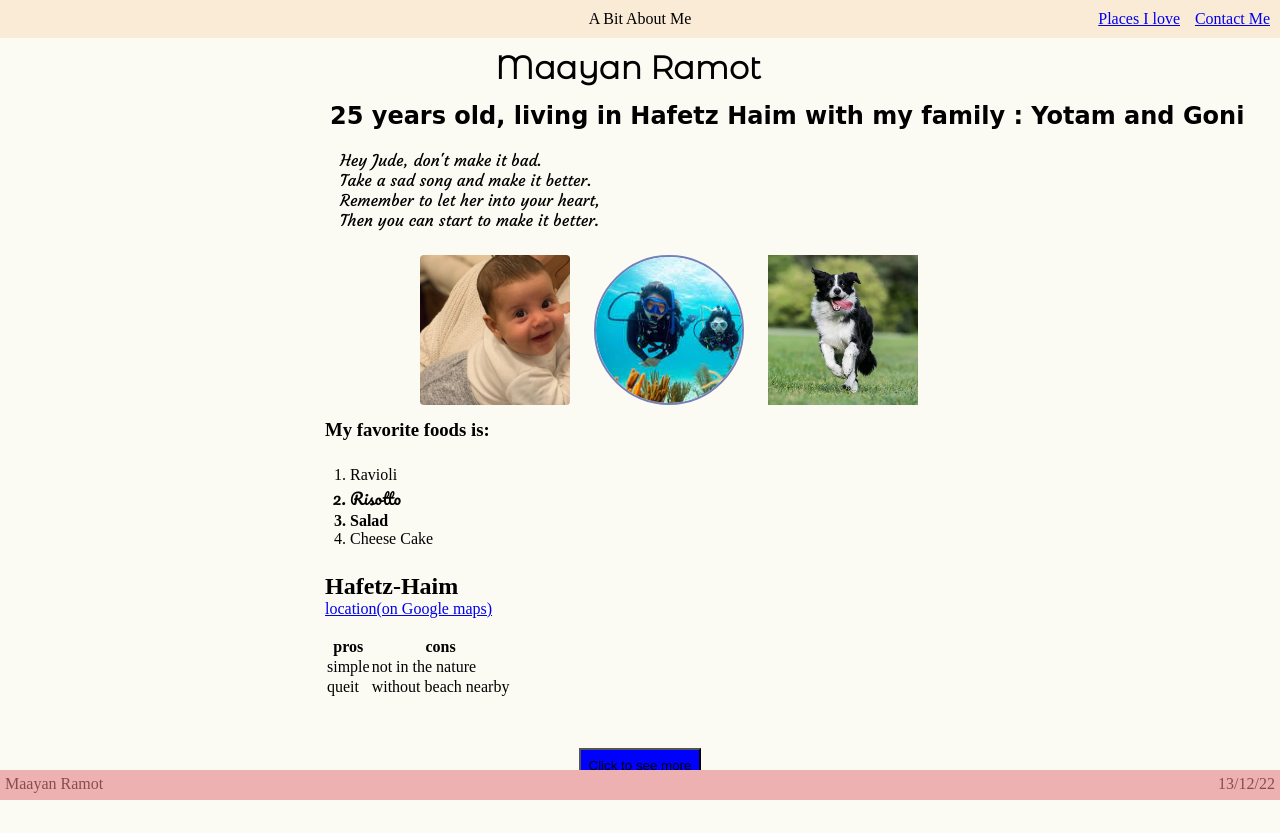
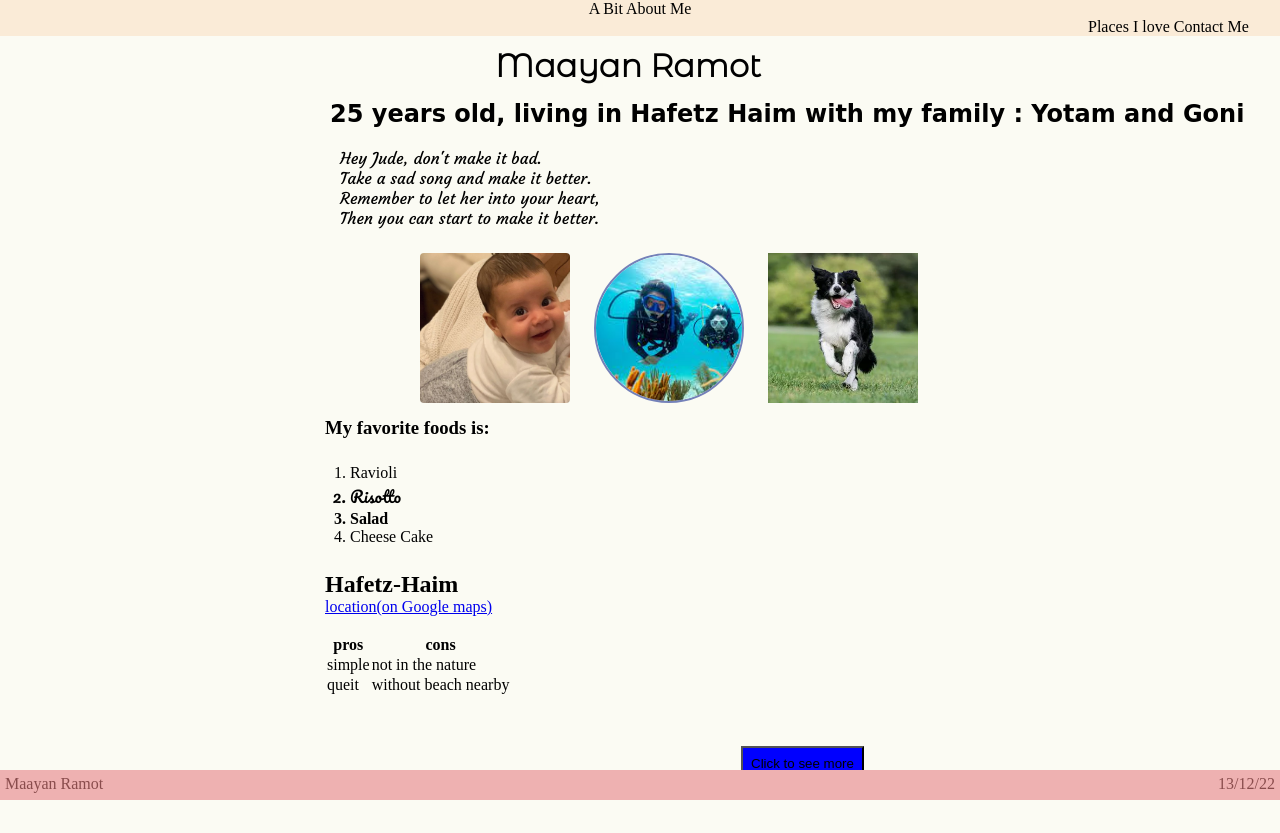
Before and after one commit to maayanramot/EX4, a plain HTML site: page index.html in a window 1280 px wide. Drawn offline with Linux system fonts and the light colour scheme; a web font is replaced by a local one.

Commit message:
new commit

```diff
--- a/index.html
+++ b/index.html
@@ -11,9 +11,10 @@
         <link rel="preconnect" href="https://fonts.googleapis.com"><link rel="preconnect" href="https://fonts.gstatic.com" crossorigin><link href="https://fonts.googleapis.com/css2?family=Courgette&family=La+Belle+Aurore&family=Montserrat+Alternates:wght@300&display=swap" rel="stylesheet">
 </head>
 <body>
-    <header>A Bit About Me
-        <a href="url">Places I love</a>
-        <a href="url">Contact Me</a>
+    <header>
+        <div id="aBitAboutMe">A Bit About Me</div>
+        <div id="placesILove" onclick="handleClick()">Places I love</div>
+        <div id="contactMe" onclick="handleClick2()">Contact Me</div>
     </header>
     <div class="page">
         <h1 class="titleName">Maayan Ramot</h1>
@@ -53,11 +54,12 @@
                 </tr>
             </table>
         </section>
+        <button class="button">Click to see more</button>
     </div>
+    <script src="/EX4/main.js"></script>
     <footer>
         <p>Maayan Ramot</p>
         <p>13/12/22</p>
     </footer>
-    <button type="button" class="button">Click to see more</button>
 </body>
 </html>
--- /dev/null
+++ b/main.js
@@ -0,0 +1,14 @@
+function handleClick() {
+    console.log("Element Clicked");
+    document.getElementById("placesILove").style.color = 'red';
+    }
+
+function handleClick2() {
+    console.log("Element Clicked");
+     document.getElementById("contactMe").style.color = 'red';
+    }
+
+function delayHandleClick(handleClick) {
+    setTimeout(handleClick(),3000);
+    setTimeout(handleClick2(),3000);
+}
--- a/styles.css
+++ b/styles.css
@@ -6,12 +6,27 @@
 body {
   background-color: rgb(251, 251, 243);
 }
+/*
+.content-container {
+
+} */
 
 header {
   position: sticky; top: 0;
   background-color: antiquewhite;
-  padding: 10px;
+}
+
+#aBitAboutMe {
   text-align: center;
+}
+
+#placesILove {
+display: inline-block;
+margin-left: 68em;
+}
+
+#contactMe {
+  display: inline-block;
 }
 
 .page {
```
Lines whose indentation alone changed are shown as unchanged.
